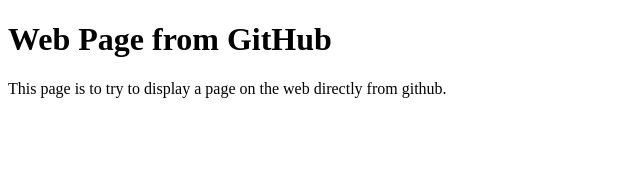
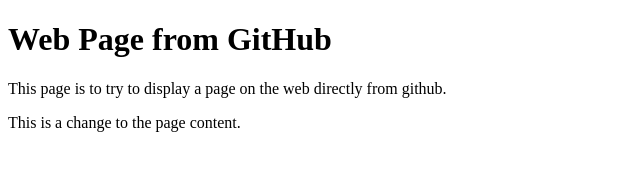
Before and after one commit to abonello/HTML-Tutorial01, a plain HTML site: page index.html in a window 1280 px wide. Shown: the whole page, without its empty margins (0-640 px from the left). Drawn offline with Linux system fonts and the light colour scheme.

Commit message:
1st change

```diff
--- a/index.html
+++ b/index.html
@@ -6,5 +6,6 @@
 <body>
 <h1>Web Page from GitHub</h1>
 <p>This page is to try to display a page on the web directly from github.</p>
+<p>This is a change to the page content.</p>
 </body>
 </html>
```
